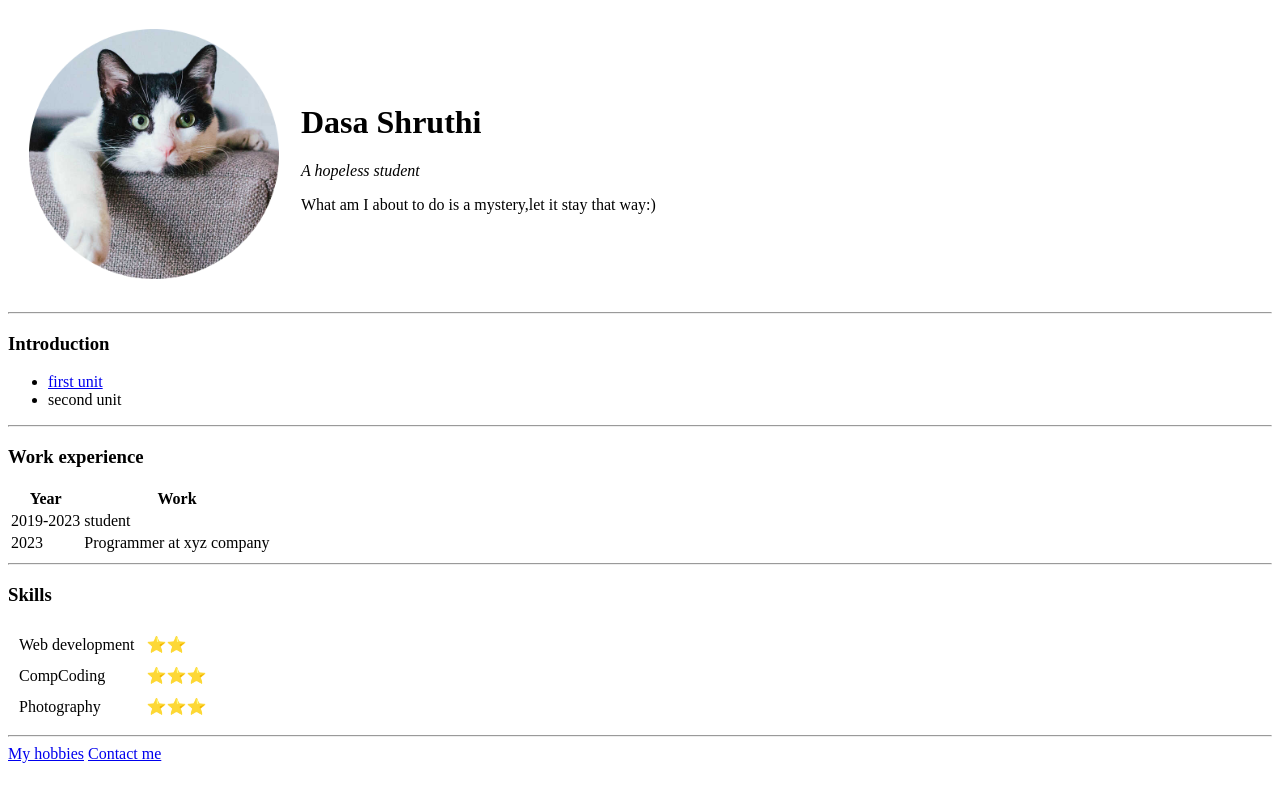
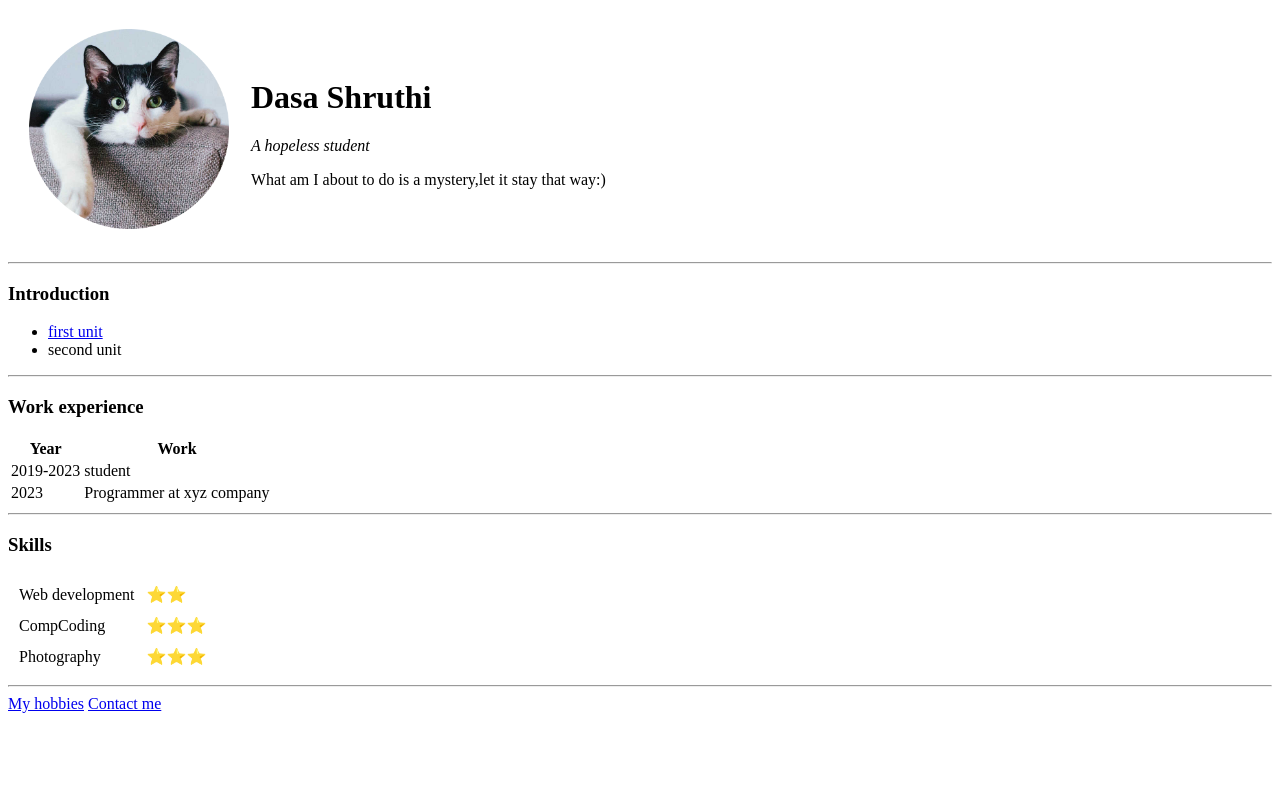
Before and after one commit to rutz2408/CVme, a plain HTML site: page index.html in a window 1280 px wide. Drawn offline with Linux system fonts and the light colour scheme.

Commit message:
Update index.html

```diff
--- a/index.html
+++ b/index.html
@@ -10,7 +10,7 @@
 <body>
   <table cellspacing="20">
     <tr>
-      <td><img src="images/cat-modified.png" alt="Cat woman" width=250></td>
+      <td><img src="images/cat-modified.png" alt="Cat woman" width=200></td>
       <td>  <h1>Dasa Shruthi</h1>
         <p><em>A hopeless student</em></p>
         <p>What am I about to do is a mystery,let it stay that way:)</p></td>
```
